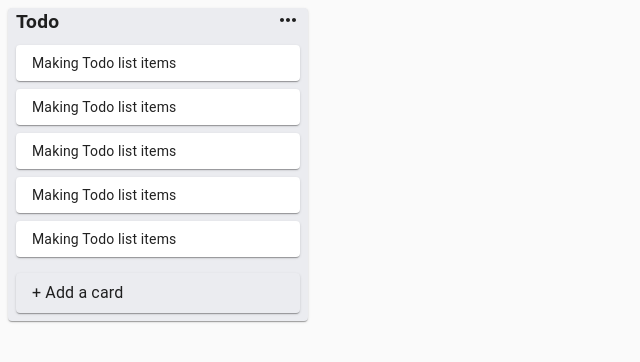
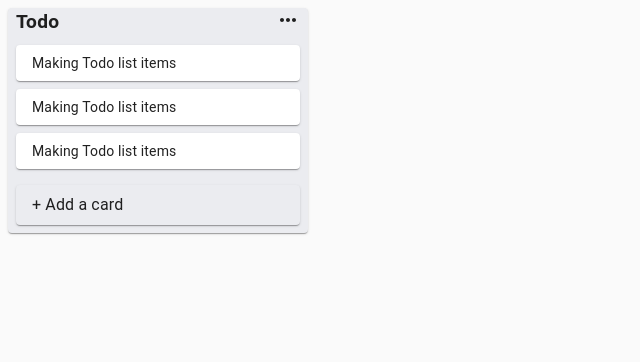
Before and after one commit to arifjamal2012/trello-react, a React (Create React App) app: page / in a window 1280 px wide. Shown: the top 362 px of the page, without its empty margins (0-640 px from the left). Built offline with nearby package versions, Linux system fonts and the light colour scheme.

Commit message:
init data

```diff
--- a/src/App.js
+++ b/src/App.js
@@ -1,10 +1,15 @@
-import React from 'react';
+import React,{useState} from 'react';
 import List from './components/List/List';
+import store from './utils/store';
 
 export default function App() {
+  const [data,setData] = useState(store)
   return (
     <div>
-     <List/>
+      {data.listIds.map((listId)=>{
+        const list = data.lists[listId];
+        return <List list={list} key={listId} />;
+      })}
     </div>
   );
 }
--- a/src/components/List/List.js
+++ b/src/components/List/List.js
@@ -12,18 +12,16 @@
     },
 }));
 
-export default function List() {
+export default function List( {list}) {
     const classes = useStyle();
     return (
         <div>
             <Paper className={classes.root}>
                 <CssBaseline />
-                <Title/>
-                <Card />
-                <Card />
-                <Card />
-                <Card />
-                <Card />
+                <Title title={list.title}/>
+                {list.cards.map((card) =>(
+                    <Card key={card.id}/>
+                ))}
                 <InputContainer />
             </Paper>
         </div>
--- a/src/components/List/Title.js
+++ b/src/components/List/Title.js
@@ -23,7 +23,7 @@
     }
 }))
 
-export default function Title() {
+export default function Title({title}) {
     const [open ,setOpen] = useState(false);
     const classes = useStyle();
     return (
@@ -32,7 +32,7 @@
                 {open ? <div>
                     <InputBase
                     autoFocus
-                    value="Todo"
+                    value={title}
                     inputProps = {{
                         className: classes.input,
                     }}
@@ -43,7 +43,8 @@
                     :
                     <div className={classes.editableTitleContainer}>
                     <Typography onClick={() => setOpen(!open)}
-                    className={classes.editableTitle}> Todo</Typography>
+                    className={classes.editableTitle}> {title}
+                    </Typography>
                     <MoreHorizIcon />
                     </div>
                     }
--- /dev/null
+++ b/src/utils/store.js
@@ -0,0 +1,27 @@
+const cards =[
+    {
+        id:'card-1',
+        content: 'Learning how to create card'
+    },
+    {
+        id:'card-2',
+        content: 'Learning how to create card'
+    },
+    {
+        id:'card-3',
+        content: 'Learning how to create card'
+    },
+];
+
+const data = {
+    lists: {
+        'list-1': {
+            id: 'list-1',
+            title: 'Todo',
+            cards,
+        },
+    },
+    listIds: ['list-1']
+};
+
+export default data;
```
Also changed, not shown: 1 other file (tests, documents, lock files or other folders).
